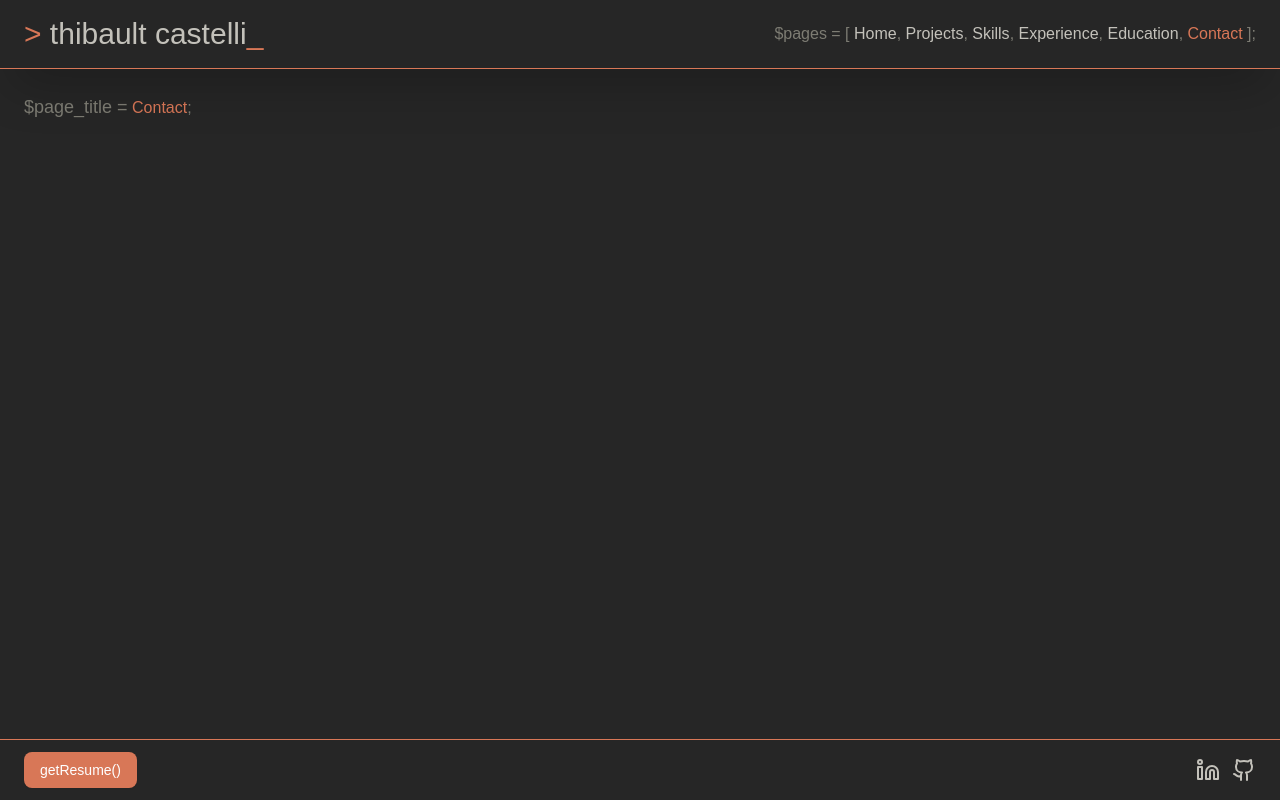
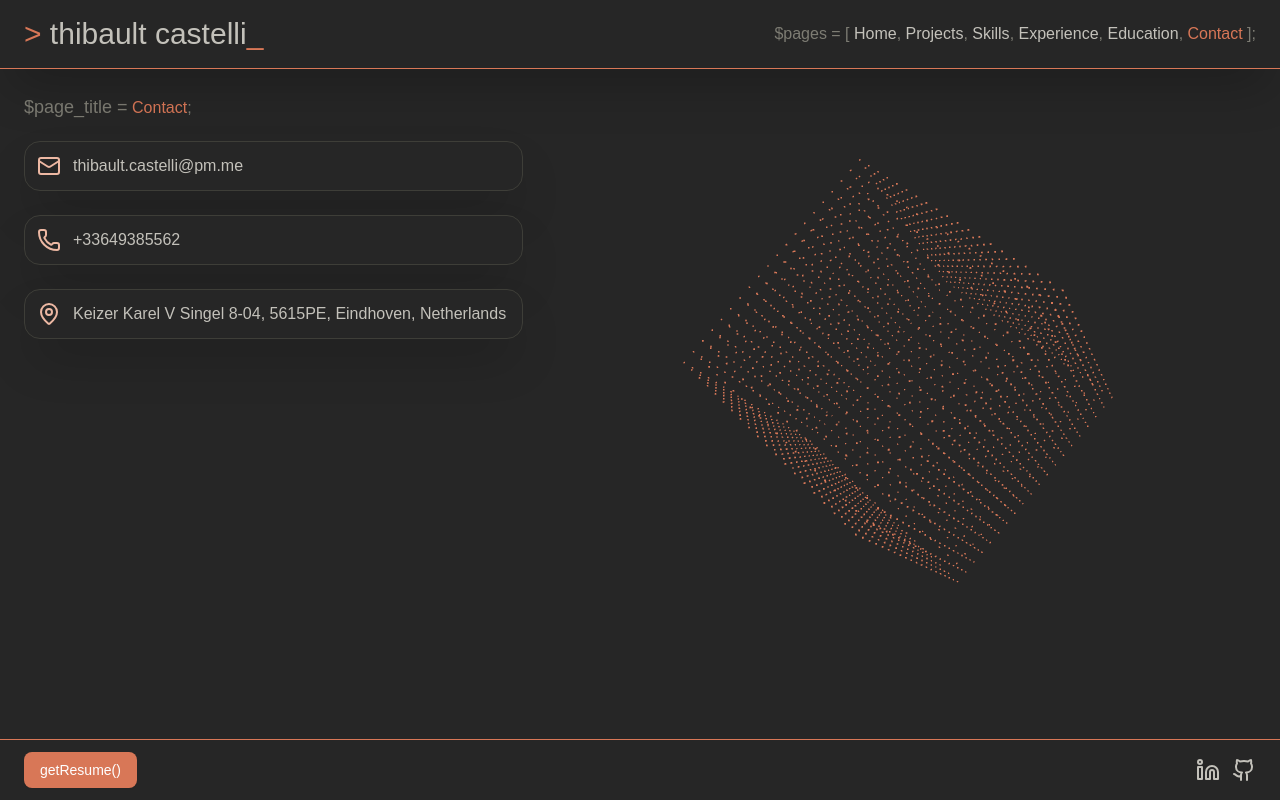
Before and after one commit to thibault-castelli/portfolio, a SvelteKit app: page /contact in a window 1280 px wide. Built offline with nearby package versions, Linux system fonts and the light colour scheme.

Commit message:
Add contact page

```diff
--- a/src/lib/components/3d/DotCube.svelte
+++ b/src/lib/components/3d/DotCube.svelte
@@ -117,7 +117,7 @@
 
 		// Cleanup
 		return () => {
-			if (animationId) cancelAnimationFrame(animationId);
+			cancelAnimationFrame(animationId);
 			resizeObserver.disconnect();
 			controls.dispose();
 			renderer.dispose();
--- a/src/lib/components/DialogImage.svelte
+++ /dev/null
@@ -1,37 +0,0 @@
-<script lang="ts">
-	import { Button, buttonVariants } from '$lib/components/ui/button/index.js';
-	import * as Dialog from '$lib/components/ui/dialog/index.js';
-	import { Input } from '$lib/components/ui/input/index.js';
-	import { Label } from '$lib/components/ui/label/index.js';
-	import type { Snippet } from 'svelte';
-
-	interface Props {
-		image: Snippet;
-		trigger: Snippet;
-	}
-</script>
-
-<Dialog.Root>
-	<Dialog.Trigger>{@render trigger()}</Dialog.Trigger>
-	<Dialog.Content class="sm:max-w-[425px]">
-		<Dialog.Header>
-			<Dialog.Title>Edit profile</Dialog.Title>
-			<Dialog.Description>
-				Make changes to your profile here. Click save when you're done.
-			</Dialog.Description>
-		</Dialog.Header>
-		<div class="grid gap-4 py-4">
-			<div class="grid grid-cols-4 items-center gap-4">
-				<Label for="name" class="text-right">Name</Label>
-				<Input id="name" value="Pedro Duarte" class="col-span-3" />
-			</div>
-			<div class="grid grid-cols-4 items-center gap-4">
-				<Label for="username" class="text-right">Username</Label>
-				<Input id="username" value="@peduarte" class="col-span-3" />
-			</div>
-		</div>
-		<Dialog.Footer>
-			<Button type="submit">Save changes</Button>
-		</Dialog.Footer>
-	</Dialog.Content>
-</Dialog.Root>
--- /dev/null
+++ b/src/lib/components/cards/ContactCard.svelte
@@ -0,0 +1,19 @@
+<script lang="ts">
+	import type { Snippet } from 'svelte';
+
+	interface Props {
+		icon: Snippet;
+		text: Snippet;
+	}
+
+	const { icon, text }: Props = $props();
+</script>
+
+<div
+	class="flex items-center gap-3 rounded-2xl border bg-background p-3 pr-4 shadow-2xl transition hover:scale-[1.03] hover:border-primary"
+>
+	<div class="inline-block">
+		{@render icon()}
+	</div>
+	{@render text()}
+</div>
--- a/src/routes/+layout.svelte
+++ b/src/routes/+layout.svelte
@@ -25,10 +25,14 @@
 <header
 	class="sticky top-0 z-10 items-center justify-between space-y-6 border-b border-b-primary bg-background px-6 py-4 shadow-2xl xl:flex"
 >
-	<h1 class="mb-0 text-3xl">
-		<span class=" text-primary">&gt</span> thibault castelli<span class="blink text-primary">_</span
-		>
-	</h1>
+	<a href="/" class="mb-0">
+		<h1 class="mb-0 text-3xl">
+			<span class=" text-primary">&gt</span> thibault castelli<span class="blink text-primary"
+				>_</span
+			>
+		</h1>
+	</a>
+
 	<nav class="mt-5 xl:mt-0">
 		<span class="text-muted-foreground">$pages = [</span>
 		{#each links as link, i (link.href)}
--- a/src/routes/+page.svelte
+++ b/src/routes/+page.svelte
@@ -43,13 +43,6 @@
 				>
 			</p>
 			<p><CodeVariable>yearsOfExperience</CodeVariable>: <CodeValue>1.5</CodeValue>,</p>
-			<p>
-				<CodeVariable>description</CodeVariable>:
-				<CodeString>
-					'Hello! My name is Thibault Castelli, and I am French, but don't worry - I'm a nice
-					person! CONTINUE'
-				</CodeString>
-			</p>
 		</div>
 		<p class="mt-3">&#125;;</p>
 	</CodeBlock>
--- a/src/routes/contact/+page.svelte
+++ b/src/routes/contact/+page.svelte
@@ -1,5 +1,46 @@
 <script lang="ts">
 	import PageTitle from '$lib/components/PageTitle.svelte';
+	import { Mail, MapPin, Phone } from '@lucide/svelte';
+	import DotCube from '$lib/components/3d/DotCube.svelte';
+	import { fade } from 'svelte/transition';
+	import ContactCard from '$lib/components/cards/ContactCard.svelte';
 </script>
 
 <PageTitle title="Contact" />
+
+<div class="flex gap-20">
+	<section class="space-y-6">
+		<ContactCard>
+			{#snippet icon()}
+				<Mail class="fade-to-orange" />
+			{/snippet}
+			{#snippet text()}
+				<a href="mailto:thibault.castelli@pm.me" class="hover:text-primary hover:underline">
+					thibault.castelli@pm.me
+				</a>
+			{/snippet}
+		</ContactCard>
+
+		<ContactCard>
+			{#snippet icon()}
+				<Phone class="fade-to-orange" />
+			{/snippet}
+			{#snippet text()}
+				<a href="tel:+33649385562" class="hover:text-primary hover:underline">+33649385562</a>
+			{/snippet}
+		</ContactCard>
+
+		<ContactCard>
+			{#snippet icon()}
+				<MapPin class="fade-to-orange" />
+			{/snippet}
+			{#snippet text()}
+				<p>Keizer Karel V Singel 8-04, 5615PE, Eindhoven, Netherlands</p>
+			{/snippet}
+		</ContactCard>
+	</section>
+
+	<div class="min-h-[60vh] w-1/2" in:fade={{ duration: 800 }}>
+		<DotCube zoom={2} dotSize={0.04} controlSpeed={0.15} />
+	</div>
+</div>
--- a/src/routes/projects/+page.svelte
+++ b/src/routes/projects/+page.svelte
@@ -1,6 +1,5 @@
 <script lang="ts">
 	import PageTitle from '$lib/components/PageTitle.svelte';
-	import DotCube from '$lib/components/3d/DotCube.svelte';
 	import { Dog, Code, Pickaxe } from '@lucide/svelte';
 	import ResponsiveCarousel from '$lib/components/ResponsiveCarousel.svelte';
 	import * as Carousel from '$lib/components/ui/carousel/index.js';
@@ -17,6 +16,7 @@
 	import Minedock from '$lib/assets/minedock.png';
 	import MinedockCreate from '$lib/assets/minedock-create.png';
 	import MinedockDelete from '$lib/assets/minedock-delete.png';
+	import DotCube from '$lib/components/3d/DotCube.svelte';
 
 	const doggomodoroBadges: BadgeLink[] = [
 		{ text: 'Svelte', link: 'https://svelte.dev/' },
@@ -244,6 +244,10 @@
 	</ResponsiveCarousel>
 </section>
 
+<section class="mx-auto mt-4 h-12 w-full" in:fade={{ duration: 800 }}>
+	<DotCube zoom={120} dotSize={0.6} controlSpeed={0.01} />
+</section>
+
 <style>
 	strong,
 	em {
```
